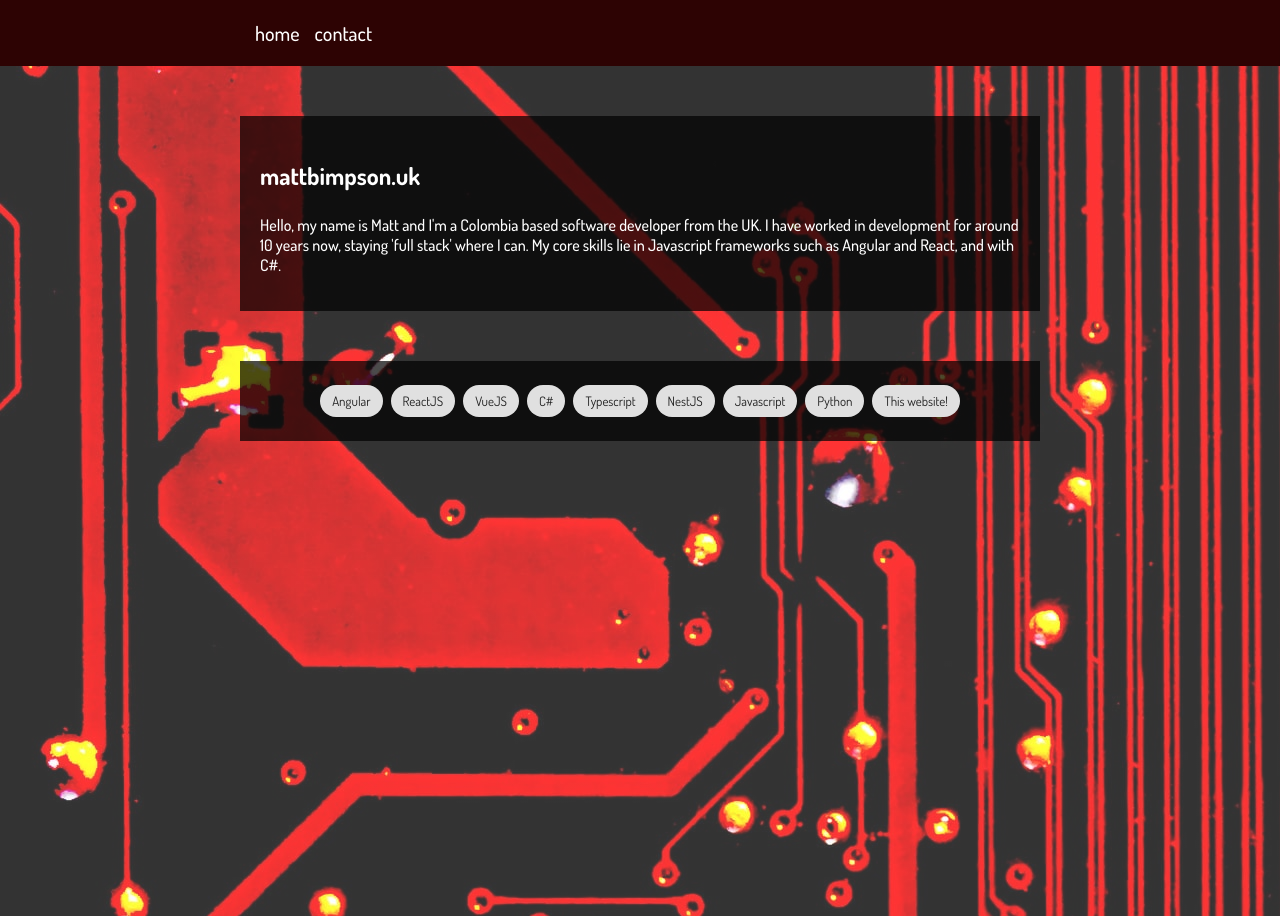
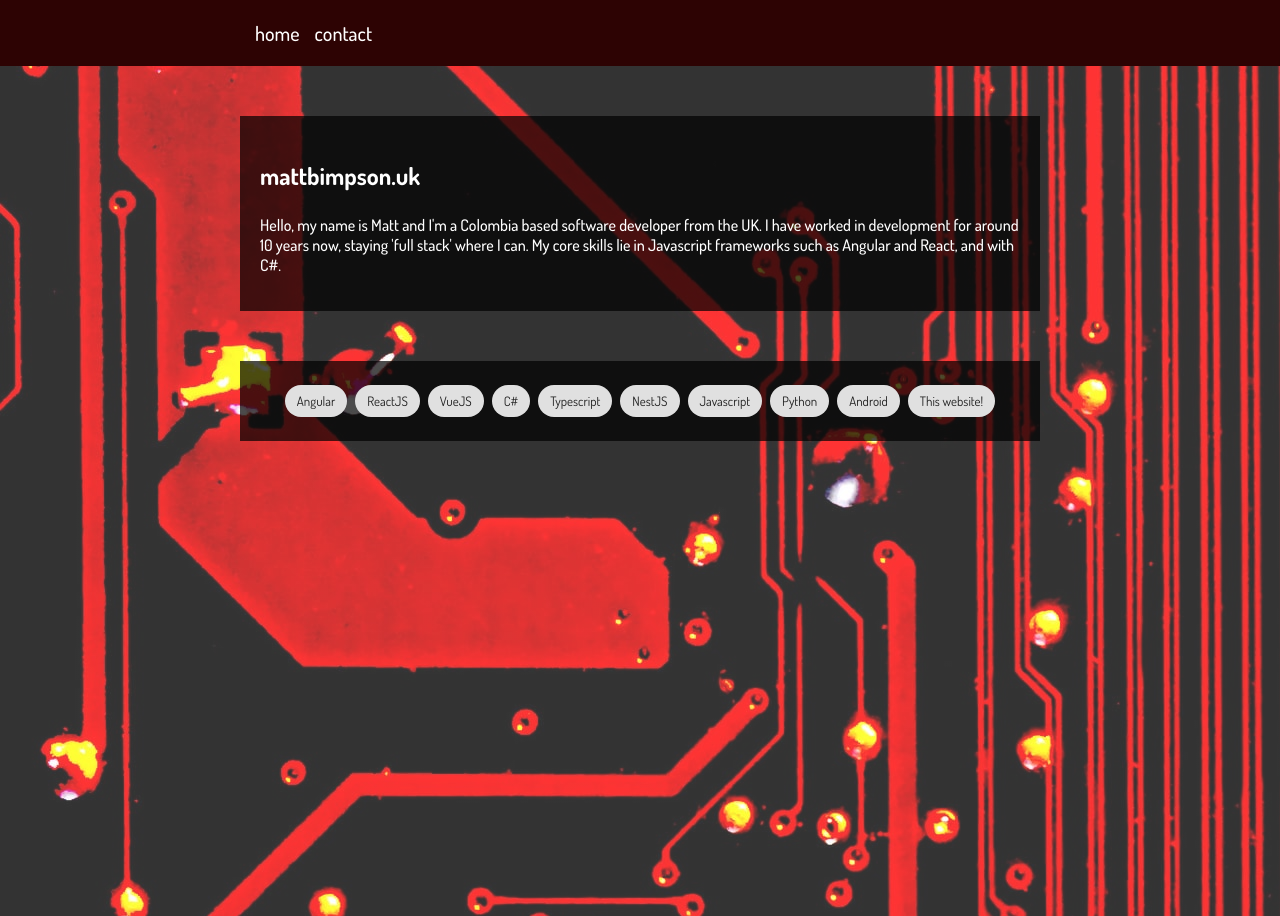
Before and after one commit to mattbimpson/portfolio, a React (Create React App) app: page / in a window 1280 px wide. Built offline with nearby package versions, Linux system fonts and the light colour scheme.

Commit message:
add chip

```diff
--- a/src/pages/home/Home.tsx
+++ b/src/pages/home/Home.tsx
@@ -45,6 +45,7 @@ const HomePage: React.FC<any> = () => {
         <Chip label="NestJS" onClick={() => linkToProject('https://bitbucket.org/mbimpson/nestjs-tutorial/src/master/README.md')} />
         <Chip label="Javascript" onClick={() => linkToProjectType('javascript')} />
         <Chip label="Python" onClick={() => linkToProject('https://bitbucket.org/mbimpson/python-api/src/master/README.md')} />
+        <Chip label="Android" onClick={() => linkToProject('https://bitbucket.org/mbimpson/myweather/src/master/')} />
         <Chip label="This website!" onClick={() => linkToProject('https://bitbucket.org/mbimpson/mattbimpson/src/master/README.md')} />
       </ChipContainer>
     </>
```
